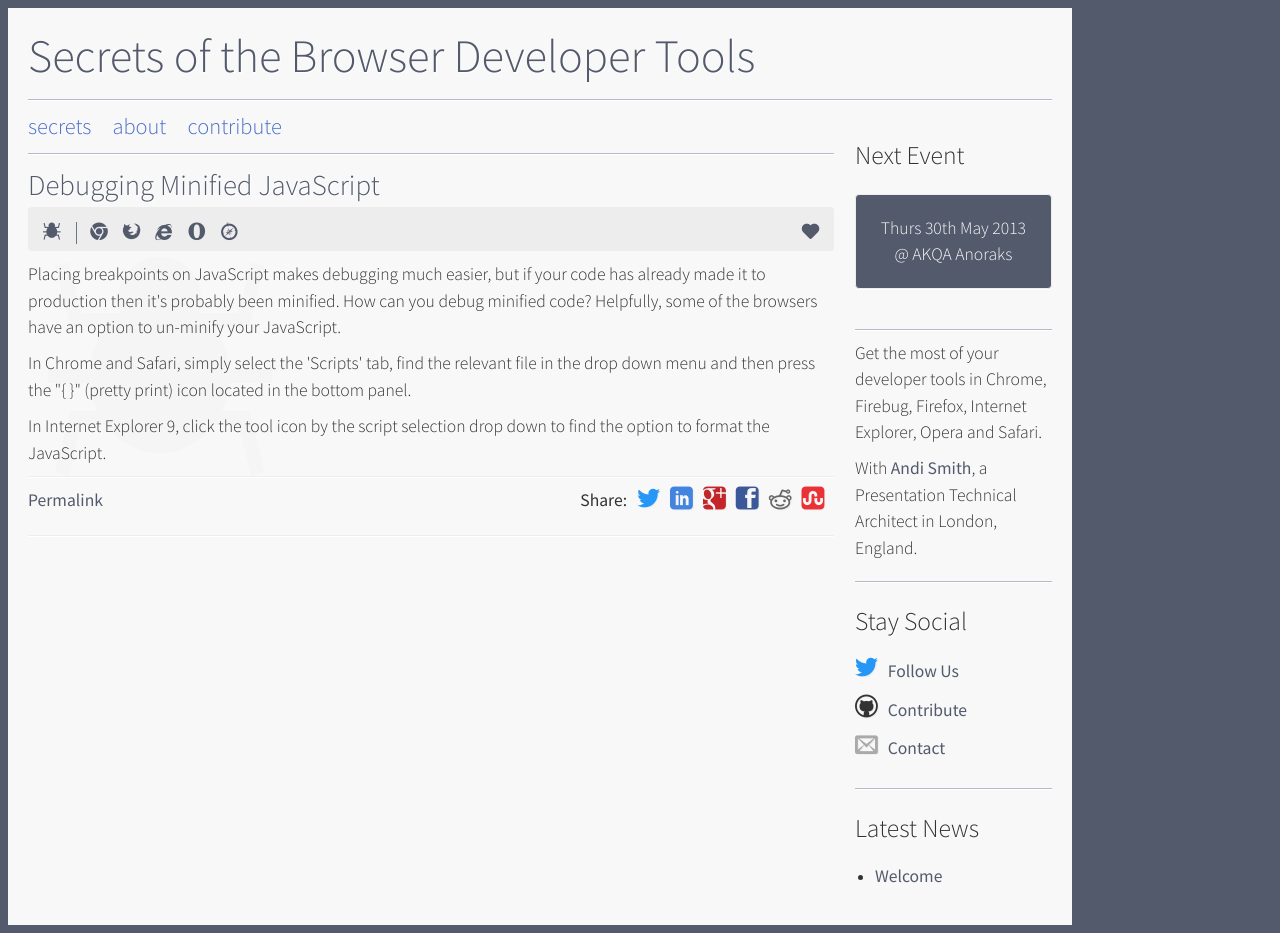
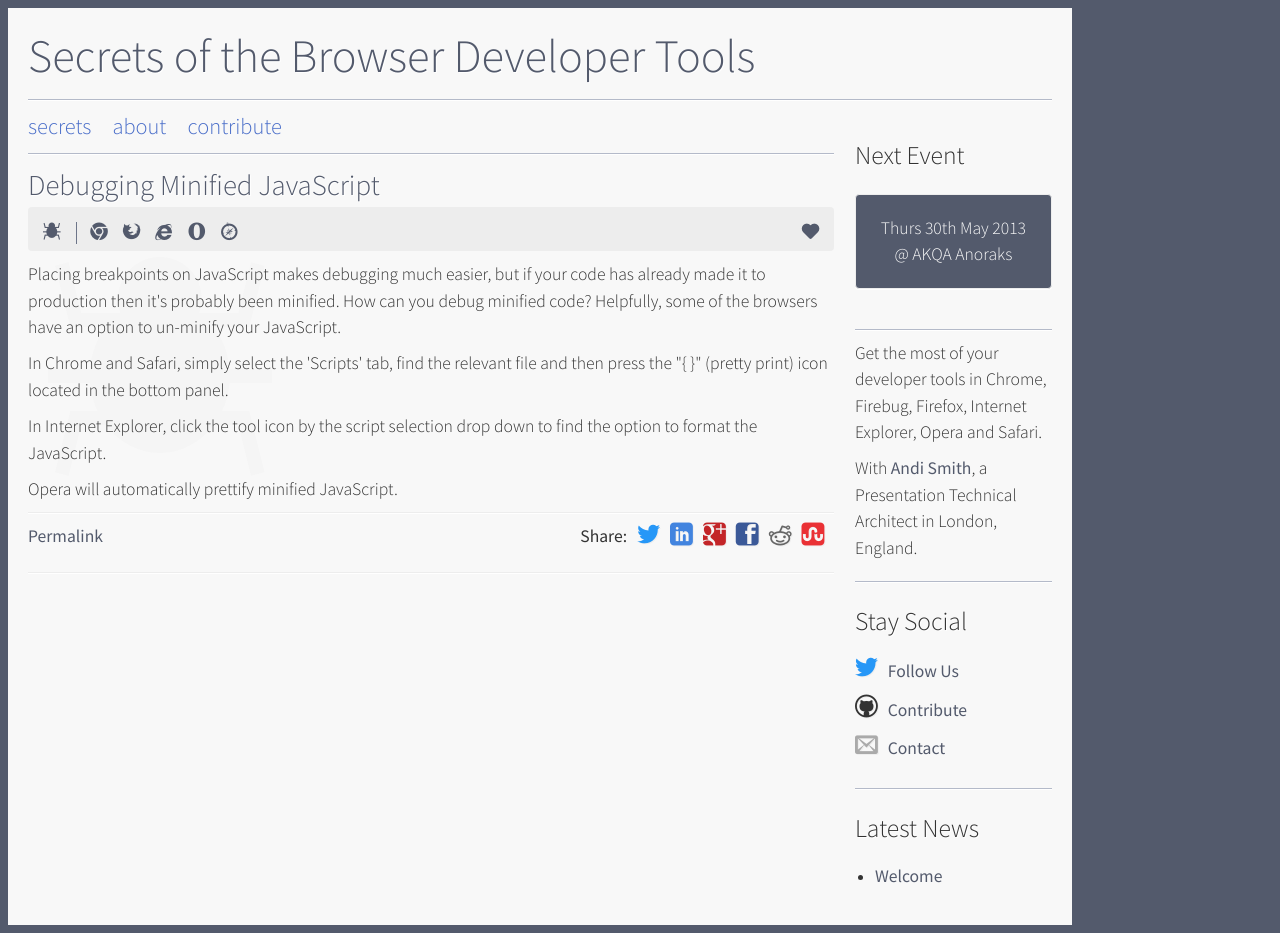
Before and after one commit to andismith/dev-tool-secrets, a Jekyll site: the page built from secret/debugging-debugging-minified-javascript.md, in a window 1280 px wide. Built offline with Jekyll 4.4.1, drawn with Linux system fonts in a browser that asks for light colours; nearby versions of some CDN libraries; library files that are not in the unit come from our copies; Markdown is read by kramdown in place of the engine named in the settings.

Commit message:
Post updates

```diff
--- a/secret/debugging-debugging-minified-javascript.md
+++ b/secret/debugging-debugging-minified-javascript.md
@@ -20,6 +20,8 @@ tags:
 
 <p>Placing breakpoints on JavaScript makes debugging much easier, but if your code has already made it to production then it's probably been minified. How can you debug minified code? Helpfully, some of the browsers have an option to un-minify your JavaScript.</p>
 
-<p class="chrome safari">In Chrome and Safari, simply select the 'Scripts' tab, find the relevant file in the drop down menu and then press the "{ }" (pretty print) icon located in the bottom panel.</p>
+<p class="chrome safari">In Chrome and Safari, simply select the 'Scripts' tab, find the relevant file and then press the "{ }" (pretty print) icon located in the bottom panel.</p>
 
-<p class="internet-explorer">In Internet Explorer 9, click the tool icon by the script selection drop down to find the option to format the JavaScript.</p>
+<p class="internet-explorer">In Internet Explorer, click the tool icon by the script selection drop down to find the option to format the JavaScript.</p>
+
+<p class="opera">Opera will automatically prettify minified JavaScript.</p>
```
Also changed, not shown: secret/editing-styling-active-hover-focus-visited-states.md (+5 -5 lines), secret/general-use-the-latest-developer-release.md (+1 -1 lines).
